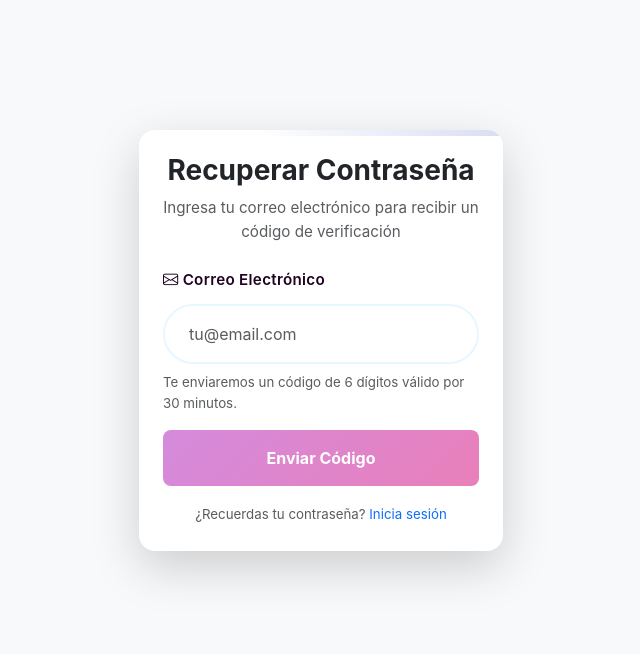
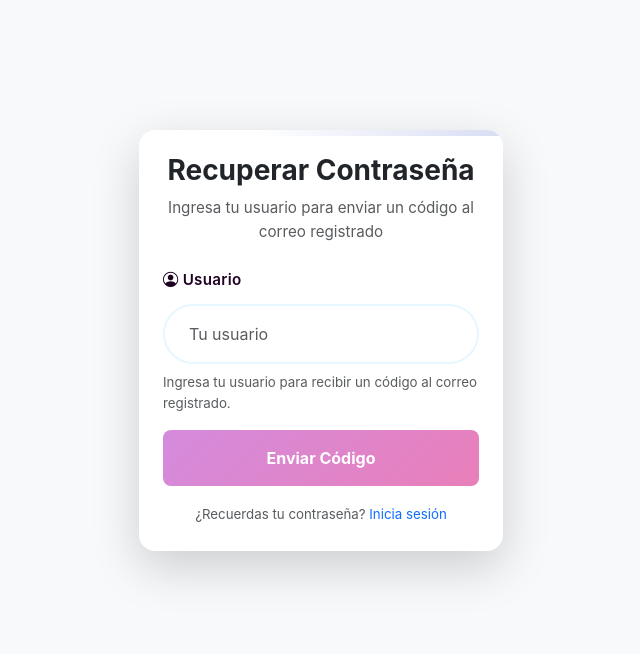
Before and after one commit to sHari7860/no, a Flask app: page /forgot_password in a window 1280 px wide. Shown: the part 177-831 px from the top of the page, without its empty margins (319-959 px from the left). Run offline with Flask 3, Linux system fonts and the light colour scheme.

Commit message:
falta inicio de sesion

```diff
--- a/app.py
+++ b/app.py
@@ -166,21 +166,23 @@ def logout():
 @app.route('/forgot_password', methods=['GET', 'POST'])
 def forgot_password():
     if request.method == 'POST':
-        email = request.form.get('email', '').strip().lower()
+        username = request.form.get('username', '').strip()
 
-        if not email:
-            flash('Ingresa tu correo electrónico', 'error')
+        if not username:
+            flash('Ingresa tu usuario', 'error')
             return render_template('forgot_password.html')
 
         conn = get_db_connection()
         cursor = conn.cursor()
-        cursor.execute('SELECT id, username, email FROM usuarios WHERE email = %s AND activo = TRUE', (email,))
+        cursor.execute('SELECT id, username, email FROM usuarios WHERE username = %s AND activo = TRUE', (username,))
         user = cursor.fetchone()
 
-        if not user:
+        if not user or not user[2]:
             flash('Si la cuenta existe, recibirás un código de verificación por correo', 'success')
             conn.close()
             return render_template('forgot_password.html')
+
+        email = user[2].strip().lower()
 
         # Generar código de 6 dígitos
         verification_code = ''.join(random.choices(string.digits, k=6))
@@ -202,22 +204,9 @@ def forgot_password():
         # Enviar el código por correo
         try:
             msg = Message(
-                subject='Código de verificación para recuperar contraseña',
+                subject='codigo dashboard',
                 recipients=[email],
-                html=f'''
-                <html>
-                    <body style="font-family: Arial, sans-serif;">
-                        <h2>Recuperación de Contraseña</h2>
-                        <p>Hola {user[1]},</p>
-                        <p>Tu código de verificación es:</p>
-                        <h1 style="color: #007bff; letter-spacing: 5px;">{verification_code}</h1>
-                        <p>Este código es válido por 30 minutos.</p>
-                        <p>Si no solicitaste la recuperación de contraseña, ignora este mensaje.</p>
-                        <hr>
-                        <p style="color: #666; font-size: 12px;">UNITEC - Sistema de Gestión</p>
-                    </body>
-                </html>
-                '''
+                body=verification_code
             )
             mail.send(msg)
         except Exception as e:
@@ -489,7 +478,7 @@ def edit_user(user_id):
         nombre_completo = request.form.get('nombre_completo', '').strip()
         rol = request.form.get('rol', 'operador').strip().lower()
         activo = request.form.get('activo') == 'on'
-        reset_password = request.form.get('reset_password') == 'on'
+        require_password_change = request.form.get('require_password_change') == 'on'
 
         if not username or not email or not nombre_completo:
             flash('Completa todos los campos obligatorios', 'error')
@@ -522,20 +511,14 @@ def edit_user(user_id):
             return render_template('edit_user.html', user=user)
 
         try:
-            if reset_password:
-                temp_password = secrets.token_urlsafe(8)
-                cursor.execute(
-                    'UPDATE usuarios SET username = %s, email = %s, nombre_completo = %s, rol = %s, activo = %s, password_hash = %s, requiere_cambio_password = %s WHERE id = %s',
-                    (username, email, nombre_completo, rol, activo, generate_password_hash(temp_password), True, user_id)
-                )
-                log_action('RESET_USER_PASSWORD', f'Contraseña reseteada para usuario: {username}')
-                flash(f'Usuario actualizado. Nueva contraseña temporal: {temp_password}', 'warning')
+            cursor.execute(
+                'UPDATE usuarios SET username = %s, email = %s, nombre_completo = %s, rol = %s, activo = %s, requiere_cambio_password = %s WHERE id = %s',
+                (username, email, nombre_completo, rol, activo, require_password_change, user_id)
+            )
+            log_action('UPDATE_USER', f'Usuario actualizado: {username}')
+            if require_password_change:
+                flash('Usuario actualizado. Se requerirá cambio de contraseña en el próximo inicio de sesión.', 'success')
             else:
-                cursor.execute(
-                    'UPDATE usuarios SET username = %s, email = %s, nombre_completo = %s, rol = %s, activo = %s WHERE id = %s',
-                    (username, email, nombre_completo, rol, activo, user_id)
-                )
-                log_action('UPDATE_USER', f'Usuario actualizado: {username}')
                 flash('Usuario actualizado exitosamente', 'success')
 
             conn.commit()
@@ -598,7 +581,7 @@ def send_verification_email(email, username, verification_code, subject):
 def change_password():
     conn = get_db_connection()
     cursor = conn.cursor()
-    cursor.execute('SELECT requiere_cambio_password, email, username FROM usuarios WHERE id = %s', (session['user_id'],))
+    cursor.execute('SELECT requiere_cambio_password FROM usuarios WHERE id = %s', (session['user_id'],))
     user_data = cursor.fetchone()
     cursor.close()
     conn.close()
@@ -608,71 +591,27 @@ def change_password():
         return redirect(url_for('index'))
 
     force_change = user_data[0]
-    user_email = user_data[1]
-    username = user_data[2]
-    code_sent = False
 
     if request.method == 'POST':
-        action = request.form.get('action', 'change_password')
-
-        if action == 'send_code':
-            if not user_email:
-                flash('No hay correo asociado a esta cuenta', 'error')
-                return render_template('change_password.html', force_change=force_change, user_email=user_email, code_sent=False)
-
-            verification_code = ''.join(random.choices(string.digits, k=6))
-            expiration_time = datetime.utcnow() + timedelta(minutes=30)
-
-            conn = get_db_connection()
-            cursor = conn.cursor()
-            cursor.execute(
-                'INSERT INTO password_recovery_codes (email, codigo, fecha_expiracion) VALUES (%s, %s, %s)',
-                (user_email, verification_code, expiration_time)
-            )
-            conn.commit()
-            cursor.close()
-            conn.close()
-
-            sent, error = send_verification_email(
-                user_email,
-                username,
-                verification_code,
-                'Código de verificación para cambio de contraseña'
-            )
-
-            if not sent:
-                flash(error, 'error')
-                return render_template('change_password.html', force_change=force_change, user_email=user_email, code_sent=False)
-
-            flash('Código de verificación enviado a tu correo.', 'success')
-            code_sent = True
-            return render_template('change_password.html', force_change=force_change, user_email=user_email, code_sent=code_sent)
-
-        # Cambio de contraseña habitual
         current_password = request.form.get('current_password', '')
         new_password = request.form.get('new_password', '')
         confirm_password = request.form.get('confirm_password', '')
-        verification_code = request.form.get('verification_code', '').strip()
-
-        if not verification_code:
-            flash('Ingresa el código de verificación enviado por correo.', 'error')
-            return render_template('change_password.html', force_change=force_change, user_email=user_email, code_sent=False)
 
         if not force_change and not current_password:
             flash('Completa todos los campos', 'error')
-            return render_template('change_password.html', force_change=force_change, user_email=user_email, code_sent=False)
+            return render_template('change_password.html', force_change=force_change)
 
         if not new_password or not confirm_password:
             flash('Completa todos los campos', 'error')
-            return render_template('change_password.html', force_change=force_change, user_email=user_email, code_sent=False)
+            return render_template('change_password.html', force_change=force_change)
 
         if new_password != confirm_password:
             flash('Las nuevas contraseñas no coinciden', 'error')
-            return render_template('change_password.html', force_change=force_change, user_email=user_email, code_sent=False)
+            return render_template('change_password.html', force_change=force_change)
 
         if len(new_password) < 8:
             flash('La nueva contraseña debe tener al menos 8 caracteres', 'error')
-            return render_template('change_password.html', force_change=force_change, user_email=user_email, code_sent=False)
+            return render_template('change_password.html', force_change=force_change)
 
         if not force_change:
             conn = get_db_connection()
@@ -684,27 +623,10 @@ def change_password():
 
             if not current_user_data or not check_password_hash(current_user_data[0], current_password):
                 flash('Contraseña actual incorrecta', 'error')
-                return render_template('change_password.html', force_change=force_change, user_email=user_email, code_sent=False)
+                return render_template('change_password.html', force_change=force_change)
 
         conn = get_db_connection()
         cursor = conn.cursor()
-        cursor.execute(
-            '''SELECT id FROM password_recovery_codes
-               WHERE email = %s AND codigo = %s AND utilizado = FALSE
-               AND fecha_expiracion > %s''',
-            (user_email, verification_code, datetime.utcnow())
-        )
-        code_entry = cursor.fetchone()
-
-        if not code_entry:
-            conn.close()
-            flash('Código inválido o expirado', 'error')
-            return render_template('change_password.html', force_change=force_change, user_email=user_email, code_sent=False)
-
-        cursor.execute(
-            'UPDATE password_recovery_codes SET utilizado = TRUE, fecha_uso = %s WHERE id = %s',
-            (datetime.utcnow(), code_entry[0])
-        )
         cursor.execute(
             'UPDATE usuarios SET password_hash = %s, requiere_cambio_password = %s WHERE id = %s',
             (generate_password_hash(new_password), False, session['user_id'])
@@ -717,7 +639,7 @@ def change_password():
         flash('Contraseña cambiada exitosamente', 'success')
         return redirect(url_for('index'))
 
-    return render_template('change_password.html', force_change=force_change, user_email=user_email, code_sent=False)
+    return render_template('change_password.html', force_change=force_change)
 
 
 @app.route('/delete_user/<int:user_id>', methods=['POST'])
--- a/templates/forgot_password.html
+++ b/templates/forgot_password.html
@@ -9,14 +9,14 @@
             <div class="card-body p-4">
                 <div class="text-center mb-4">
                     <h3 class="fw-bold">Recuperar Contraseña</h3>
-                    <p class="text-muted">Ingresa tu correo electrónico para recibir un código de verificación</p>
+                    <p class="text-muted">Ingresa tu usuario para enviar un código al correo registrado</p>
                 </div>
 
                 <form method="POST">
                     <div class="mb-3">
-                        <label class="form-label fw-semibold"><i class="bi bi-envelope"></i> Correo Electrónico</label>
-                        <input type="email" name="email" class="form-control" placeholder="tu@email.com" required>
-                        <small class="text-muted d-block mt-2">Te enviaremos un código de 6 dígitos válido por 30 minutos.</small>
+                        <label class="form-label fw-semibold"><i class="bi bi-person-circle"></i> Usuario</label>
+                        <input type="text" name="username" class="form-control" placeholder="Tu usuario" required>
+                        <small class="text-muted d-block mt-2">Ingresa tu usuario para recibir un código al correo registrado.</small>
                     </div>
 
                     <div class="d-grid mb-3">
--- a/templates/users.html
+++ b/templates/users.html
@@ -27,9 +27,6 @@
                         <option value="activos" {% if status == 'activos' %}selected{% endif %}>Activos ({{ count_activos }})</option>
                         <option value="inactivos" {% if status == 'inactivos' %}selected{% endif %}>Inactivos ({{ count_inactivos }})</option>
                     </select>
-                </div>
-                <div class="col-auto">
-                    <button type="submit" class="btn btn-outline-primary">Filtrar</button>
                 </div>
             </form>
         </div>
```
Also changed, not shown: templates/change_password.html (+3 -17 lines), templates/edit_user.html (+6 -6 lines).
